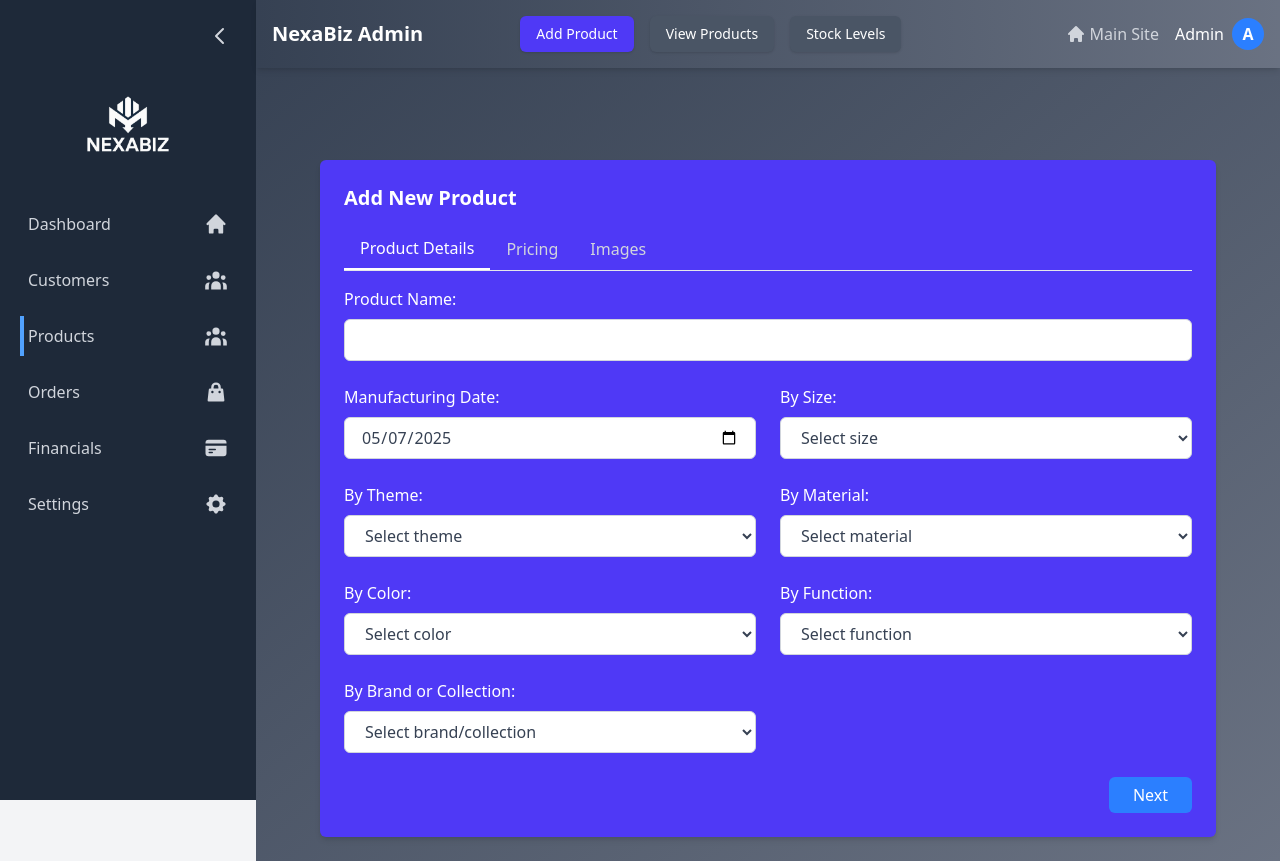
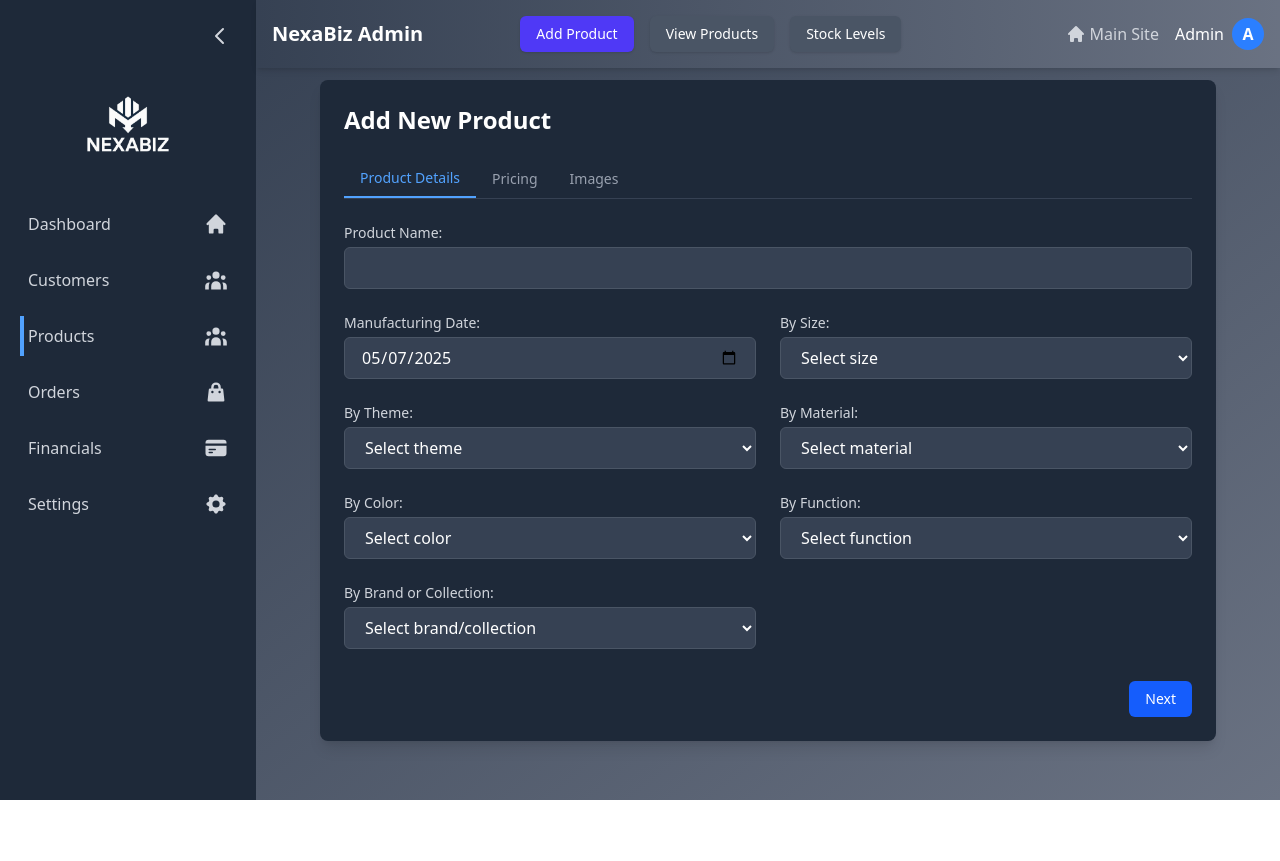
Before and after one commit to itp-ProjectGroup/nexxabiz1.1, a React (Vite) app in the folder nexa-biz-frontend/: page /admin/products/add in a window 1280 px wide. After the commit the page ends 800 px from the top, so only its background shows below. Built offline with nearby package versions, Linux system fonts and the light colour scheme.

Commit message:
design addproduct1.1

```diff
--- a/nexa-biz-frontend/src/pages/ProductForm.jsx
+++ b/nexa-biz-frontend/src/pages/ProductForm.jsx
@@ -147,25 +147,25 @@ const ProductForm = () => {
   };
 
   return (
-    <div className='max-w-4xl p-6 mx-auto bg-indigo-600 rounded-md shadow-md dark:bg-gray-800 mt-20'>
-    <h1 className="text-xl font-bold text-white capitalize dark:text-white">Add New Product</h1>
+    <div className="max-w-4xl mx-auto p-6 bg-gray-800 rounded-lg shadow-lg">
+      <h1 className="text-2xl font-bold text-white mb-6">Add New Product</h1>
 
       {/* Tab Navigation */}
-    <div className="flex border-b border-gray-200 dark:border-gray-700 mt-4">
+      <div className="flex border-b border-gray-700 mb-6">
         <button
-        className={`py-2 px-4 font-medium ${activeTab === 'details' ? 'text-white border-b-2 border-white' : 'text-gray-300'}`}
+          className={`py-2 px-4 font-medium text-sm ${activeTab === 'details' ? 'text-blue-400 border-b-2 border-blue-400' : 'text-gray-400 hover:text-white'}`}
           onClick={() => setActiveTab('details')}
         >
           Product Details
         </button>
         <button
-        className={`py-2 px-4 font-medium ${activeTab === 'pricing' ? 'text-white border-b-2 border-white' : 'text-gray-300'}`}
+          className={`py-2 px-4 font-medium text-sm ${activeTab === 'pricing' ? 'text-blue-400 border-b-2 border-blue-400' : 'text-gray-400 hover:text-white'}`}
           onClick={() => setActiveTab('pricing')}
         >
           Pricing
         </button>
         <button
-        className={`py-2 px-4 font-medium ${activeTab === 'images' ? 'text-white border-b-2 border-white' : 'text-gray-300'}`}
+          className={`py-2 px-4 font-medium text-sm ${activeTab === 'images' ? 'text-blue-400 border-b-2 border-blue-400' : 'text-gray-400 hover:text-white'}`}
           onClick={() => setActiveTab('images')}
         >
           Images
@@ -173,19 +173,19 @@ const ProductForm = () => {
       </div>
 
       {message && (
-      <p className={`mt-2 p-2 text-center text-white ${message.type === "success" ? "bg-green-500" : "bg-red-500"}`}>
+        <div className={`mb-6 p-3 rounded-md ${message.type === "success" ? "bg-green-800 text-green-100" : "bg-red-800 text-red-100"}`}>
           {message.text}
-      </p>
+        </div>
       )}
 
-    <form onSubmit={handleSubmit} className="product-form">
+      <form onSubmit={handleSubmit}>
         {/* Details Tab */}
         {activeTab === 'details' && (
-        <div className="grid grid-cols-1 gap-6 mt-4 sm:grid-cols-2">
+          <div className="grid grid-cols-1 gap-6 sm:grid-cols-2">
             <div className="sm:col-span-2">
-            <label className='text-white dark:text-gray-200' htmlFor="productName">Product Name:</label>
+              <label className="block text-sm font-medium text-gray-300 mb-1" htmlFor="productName">Product Name:</label>
               <input
-              className='block w-full px-4 py-2 mt-2 text-gray-700 bg-white border border-gray-300 rounded-md dark:bg-gray-800 dark:text-gray-300 dark:border-gray-600 focus:border-blue-500 dark:focus:border-blue-500 focus:outline-none focus:ring'
+                className="w-full px-4 py-2 bg-gray-700 border border-gray-600 rounded-md text-white focus:ring-blue-500 focus:border-blue-500"
                 type="text"
                 id="productName"
                 name="productName"
@@ -196,9 +196,9 @@ const ProductForm = () => {
             </div>
 
             <div>
-            <label className='text-white dark:text-gray-200' htmlFor="manufacturingDate">Manufacturing Date:</label>
+              <label className="block text-sm font-medium text-gray-300 mb-1" htmlFor="manufacturingDate">Manufacturing Date:</label>
               <input
-              className='block w-full px-4 py-2 mt-2 text-gray-700 bg-white border border-gray-300 rounded-md dark:bg-gray-800 dark:text-gray-300 dark:border-gray-600 focus:border-blue-500 dark:focus:border-blue-500 focus:outline-none focus:ring'
+                className="w-full px-4 py-2 bg-gray-700 border border-gray-600 rounded-md text-white focus:ring-blue-500 focus:border-blue-500"
                 type="date"
                 id="manufacturingDate"
                 name="manufacturingDate"
@@ -210,9 +210,9 @@ const ProductForm = () => {
 
             {/* Size Selector */}
             <div>
-            <label className='text-white dark:text-gray-200'>By Size:</label>
+              <label className="block text-sm font-medium text-gray-300 mb-1">By Size:</label>
               <select
-              className="block w-full px-4 py-2 mt-2 text-gray-700 bg-white border border-gray-300 rounded-md dark:bg-gray-800 dark:text-gray-300 dark:border-gray-600 focus:border-blue-500 dark:focus:border-blue-500 focus:outline-none focus:ring"
+                className="w-full px-4 py-2 bg-gray-700 border border-gray-600 rounded-md text-white focus:ring-blue-500 focus:border-blue-500"
                 value={product.size}
                 onChange={(e) => handleChange(e)}
                 name="size"
@@ -226,9 +226,9 @@ const ProductForm = () => {
 
             {/* Theme Selector */}
             <div>
-            <label className='text-white dark:text-gray-200'>By Theme:</label>
+              <label className="block text-sm font-medium text-gray-300 mb-1">By Theme:</label>
               <select
-              className="block w-full px-4 py-2 mt-2 text-gray-700 bg-white border border-gray-300 rounded-md dark:bg-gray-800 dark:text-gray-300 dark:border-gray-600 focus:border-blue-500 dark:focus:border-blue-500 focus:outline-none focus:ring"
+                className="w-full px-4 py-2 bg-gray-700 border border-gray-600 rounded-md text-white focus:ring-blue-500 focus:border-blue-500"
                 value={product.theme}
                 onChange={(e) => handleChange(e)}
                 name="theme"
@@ -242,9 +242,9 @@ const ProductForm = () => {
 
             {/* Material Selector */}
             <div>
-            <label className='text-white dark:text-gray-200'>By Material:</label>
+              <label className="block text-sm font-medium text-gray-300 mb-1">By Material:</label>
               <select
-              className="block w-full px-4 py-2 mt-2 text-gray-700 bg-white border border-gray-300 rounded-md dark:bg-gray-800 dark:text-gray-300 dark:border-gray-600 focus:border-blue-500 dark:focus:border-blue-500 focus:outline-none focus:ring"
+                className="w-full px-4 py-2 bg-gray-700 border border-gray-600 rounded-md text-white focus:ring-blue-500 focus:border-blue-500"
                 value={product.material}
                 onChange={(e) => handleChange(e)}
                 name="material"
@@ -258,9 +258,9 @@ const ProductForm = () => {
 
             {/* Color Selector */}
             <div>
-            <label className='text-white dark:text-gray-200'>By Color:</label>
+              <label className="block text-sm font-medium text-gray-300 mb-1">By Color:</label>
               <select
-              className="block w-full px-4 py-2 mt-2 text-gray-700 bg-white border border-gray-300 rounded-md dark:bg-gray-800 dark:text-gray-300 dark:border-gray-600 focus:border-blue-500 dark:focus:border-blue-500 focus:outline-none focus:ring"
+                className="w-full px-4 py-2 bg-gray-700 border border-gray-600 rounded-md text-white focus:ring-blue-500 focus:border-blue-500"
                 value={product.color}
                 onChange={(e) => handleChange(e)}
                 name="color"
@@ -274,9 +274,9 @@ const ProductForm = () => {
 
             {/* Function Selector */}
             <div>
-            <label className='text-white dark:text-gray-200'>By Function:</label>
+              <label className="block text-sm font-medium text-gray-300 mb-1">By Function:</label>
               <select
-              className="block w-full px-4 py-2 mt-2 text-gray-700 bg-white border border-gray-300 rounded-md dark:bg-gray-800 dark:text-gray-300 dark:border-gray-600 focus:border-blue-500 dark:focus:border-blue-500 focus:outline-none focus:ring"
+                className="w-full px-4 py-2 bg-gray-700 border border-gray-600 rounded-md text-white focus:ring-blue-500 focus:border-blue-500"
                 value={product.function}
                 onChange={(e) => handleChange(e)}
                 name="function"
@@ -290,9 +290,9 @@ const ProductForm = () => {
 
             {/* Brand Selector */}
             <div>
-            <label className='text-white dark:text-gray-200'>By Brand or Collection:</label>
+              <label className="block text-sm font-medium text-gray-300 mb-1">By Brand or Collection:</label>
               <select
-              className="block w-full px-4 py-2 mt-2 text-gray-700 bg-white border border-gray-300 rounded-md dark:bg-gray-800 dark:text-gray-300 dark:border-gray-600 focus:border-blue-500 dark:focus:border-blue-500 focus:outline-none focus:ring"
+                className="w-full px-4 py-2 bg-gray-700 border border-gray-600 rounded-md text-white focus:ring-blue-500 focus:border-blue-500"
                 value={product.brand}
                 onChange={(e) => handleChange(e)}
                 name="brand"
@@ -308,11 +308,11 @@ const ProductForm = () => {
 
         {/* Pricing Tab */}
         {activeTab === 'pricing' && (
-        <div className="grid grid-cols-1 gap-6 mt-4 sm:grid-cols-2">
+          <div className="grid grid-cols-1 gap-6 sm:grid-cols-2">
             <div>
-            <label className='text-white dark:text-gray-200' htmlFor="ManufacturingCost">Manufacturing Cost:</label>
+              <label className="block text-sm font-medium text-gray-300 mb-1" htmlFor="ManufacturingCost">Manufacturing Cost:</label>
               <input
-              className='block w-full px-4 py-2 mt-2 text-gray-700 bg-white border border-gray-300 rounded-md dark:bg-gray-800 dark:text-gray-300 dark:border-gray-600 focus:border-blue-500 dark:focus:border-blue-500 focus:outline-none focus:ring'
+                className="w-full px-4 py-2 bg-gray-700 border border-gray-600 rounded-md text-white focus:ring-blue-500 focus:border-blue-500"
                 type="number"
                 id="ManufacturingCost"
                 name="ManufacturingCost"
@@ -323,14 +323,14 @@ const ProductForm = () => {
                 required
               />
               {errors.ManufacturingCost && (
-              <p className="mt-1 text-sm text-red-300">{errors.ManufacturingCost}</p>
+                <p className="mt-1 text-sm text-red-400">{errors.ManufacturingCost}</p>
               )}
             </div>
 
             <div>
-            <label className='text-white dark:text-gray-200' htmlFor="sellingPrice">Selling Price:</label>
+              <label className="block text-sm font-medium text-gray-300 mb-1" htmlFor="sellingPrice">Selling Price:</label>
               <input
-              className='block w-full px-4 py-2 mt-2 text-gray-700 bg-white border border-gray-300 rounded-md dark:bg-gray-800 dark:text-gray-300 dark:border-gray-600 focus:border-blue-500 dark:focus:border-blue-500 focus:outline-none focus:ring'
+                className="w-full px-4 py-2 bg-gray-700 border border-gray-600 rounded-md text-white focus:ring-blue-500 focus:border-blue-500"
                 type="number"
                 id="sellingPrice"
                 name="sellingPrice"
@@ -341,20 +341,20 @@ const ProductForm = () => {
                 required
               />
               {errors.sellingPrice && (
-              <p className="mt-1 text-sm text-red-300">{errors.sellingPrice}</p>
+                <p className="mt-1 text-sm text-red-400">{errors.sellingPrice}</p>
               )}
             </div>
 
             <div className="sm:col-span-2">
-            <label className='text-white dark:text-gray-200'>Promotions:</label>
-            <div className="flex flex-wrap gap-2 mt-2">
+              <label className="block text-sm font-medium text-gray-300 mb-1">Promotions:</label>
+              <div className="flex flex-wrap gap-2">
                 {promotionOptions.map(discount => (
                   <button
                     key={discount}
                     type="button"
-                  className={`px-3 py-1 rounded-md ${product.promotions.includes(discount)
-                    ? 'bg-green-500 text-white'
-                    : 'bg-gray-200 text-gray-800'}`}
+                    className={`px-3 py-1 rounded-md text-sm ${product.promotions.includes(discount)
+                      ? 'bg-blue-600 text-white'
+                      : 'bg-gray-700 text-gray-300 hover:bg-gray-600'}`}
                     onClick={() => handlePromotionSelect(discount)}
                   >
                     {discount}%
@@ -362,16 +362,16 @@ const ProductForm = () => {
                 ))}
               </div>
               {product.promotions.length > 0 && (
-              <p className="mt-2 text-sm text-white">
+                <p className="mt-2 text-sm text-gray-300">
                   Selected: {product.promotions.join('%, ')}%
                 </p>
               )}
             </div>
 
             <div>
-            <label className='text-white dark:text-gray-200' htmlFor="lowStockLevel">Low Stock Level:</label>
+              <label className="block text-sm font-medium text-gray-300 mb-1" htmlFor="lowStockLevel">Low Stock Level:</label>
               <input
-              className='block w-full px-4 py-2 mt-2 text-gray-700 bg-white border border-gray-300 rounded-md dark:bg-gray-800 dark:text-gray-300 dark:border-gray-600 focus:border-blue-500 dark:focus:border-blue-500 focus:outline-none focus:ring'
+                className="w-full px-4 py-2 bg-gray-700 border border-gray-600 rounded-md text-white focus:ring-blue-500 focus:border-blue-500"
                 type="number"
                 id="lowStockLevel"
                 name="lowStockLevel"
@@ -381,13 +381,13 @@ const ProductForm = () => {
                 required
               />
               {errors.lowStockLevel && (
-              <p className="mt-1 text-sm text-red-300">{errors.lowStockLevel}</p>
+                <p className="mt-1 text-sm text-red-400">{errors.lowStockLevel}</p>
               )}
             </div>
             <div>
-          <label className='text-white dark:text-gray-200' htmlFor="quantity">Quantity:</label>
+              <label className="block text-sm font-medium text-gray-300 mb-1" htmlFor="quantity">Quantity:</label>
               <input
-              className= 'block w-full px-4 py-2 mt-2 text-gray-700 bg-white border border-gray-300 rounded-md dark:bg-gray-800 dark:text-gray-300 dark:border-gray-600 focus:border-blue-500 dark:focus:border-blue-500 focus:outline-none focus:ring'
+                className="w-full px-4 py-2 bg-gray-700 border border-gray-600 rounded-md text-white focus:ring-blue-500 focus:border-blue-500"
                 id="quantity"
                 name="quantity"
                 value={product.quantity}
@@ -397,39 +397,38 @@ const ProductForm = () => {
               />
             </div>
           </div>
-
         )}
 
         {/* Images Tab */}
         {activeTab === 'images' && (
-        <div className="mt-4">
-          <label className="block text-sm font-medium text-white" htmlFor="images">Upload Images:</label>
-          <div className='space-y-1 text-center border-2 border-dashed border-gray-300 p-4 rounded-lg mt-2'>
-            <svg className="mx-auto h-12 w-12 text-white" stroke="currentColor" fill="none" viewBox="0 0 48 48" aria-hidden="true">
+          <div>
+            <label className="block text-sm font-medium text-gray-300 mb-2">Upload Images:</label>
+            <div className="border-2 border-dashed border-gray-600 rounded-lg p-6 text-center bg-gray-700 hover:border-gray-500 transition-colors">
+              <svg className="mx-auto h-12 w-12 text-gray-400" stroke="currentColor" fill="none" viewBox="0 0 48 48" aria-hidden="true">
                 <path d="M28 8H12a4 4 0 00-4 4v20m32-12v8m0 0v8a4 4 0 01-4 4H12a4 4 0 01-4-4v-4m32-4l-3.172-3.172a4 4 0 00-5.656 0L28 28M8 32l9.172-9.172a4 4 0 015.656 0L28 28m0 0l4 4m4-24h8m-4-4v8m-12 4h.02"
                   strokeWidth="2" strokeLinecap="round" strokeLinejoin="round" />
               </svg>
-            <div className='flex text-sm text-gray-600'>
-              <label htmlFor="file-upload" className="relative cursor-pointer bg-white rounded-md font-medium text-indigo-600 hover:text-indigo-500 focus-within:outline-none focus-within:ring-2 focus-within:ring-offset-2 focus-within:ring-indigo-500">
-                <span className="">Upload a file</span>
+              <div className="flex justify-center text-sm text-gray-400 mt-2">
+                <label htmlFor="file-upload" className="relative cursor-pointer bg-gray-800 rounded-md font-medium text-blue-400 hover:text-blue-300">
+                  <span>Upload a file</span>
                   <input
                     id="file-upload"
                     type="file"
                     multiple
                     accept="image/*"
                     onChange={handleImageChange}
-                  className="hidden"
+                    className="sr-only"
                   />
                 </label>
-              <p className="pl-1 text-white">or drag and drop</p>
+                <p className="pl-1 text-gray-400">or drag and drop</p>
               </div>
-            <p className="text-xs text-white">
+              <p className="text-xs text-gray-500 mt-1">
                 (PNG, JPG, GIF up to 10MB)
               </p>
               {product.images.length > 0 && (
-              <div className="mt-2 p-2 bg-gray-700 rounded-md">
-                <h3 className="text-white text-sm font-semibold">Selected Files:</h3>
-                <ul className="text-gray-300 text-xs">
+                <div className="mt-4 p-3 bg-gray-800 rounded-md">
+                  <h3 className="text-gray-300 text-sm font-medium">Selected Files:</h3>
+                  <ul className="text-gray-400 text-xs mt-1">
                     {product.images.map((file, index) => (
                       <li key={index} className="truncate">{file.name}</li>
                     ))}
@@ -440,11 +439,11 @@ const ProductForm = () => {
           </div>
         )}
 
-      <div className='flex justify-between mt-6'>
+        <div className="flex justify-between mt-8">
           {activeTab !== 'details' && (
             <button
               type="button"
-            className='px-6 py-2 leading-5 text-white transition-colors duration-200 transform bg-gray-500 rounded-md hover:bg-gray-700 focus:outline-none'
+              className="px-4 py-2 text-sm font-medium text-white bg-gray-600 rounded-md hover:bg-gray-700 focus:outline-none focus:ring-2 focus:ring-gray-500"
               onClick={() => setActiveTab(activeTab === 'pricing' ? 'details' : 'pricing')}
             >
               Previous
@@ -454,7 +453,7 @@ const ProductForm = () => {
           {activeTab !== 'images' ? (
             <button
               type="button"
-      className='px-6 py-2 leading-5 text-white transition-colors duration-200 transform bg-blue-500 rounded-md hover:bg-blue-700 focus:outline-none ml-auto'
+              className="ml-auto px-4 py-2 text-sm font-medium text-white bg-blue-600 rounded-md hover:bg-blue-700 focus:outline-none focus:ring-2 focus:ring-blue-500"
               onClick={() => {
                 if (activeTab === 'details') setActiveTab('pricing');
                 if (activeTab === 'pricing') setActiveTab('images');
@@ -465,7 +464,7 @@ const ProductForm = () => {
           ) : (
             <button
               type="submit"
-      className='px-6 py-2 leading-5 text-white transition-colors duration-200 transform bg-pink-500 rounded-md hover:bg-pink-700 focus:outline-none ml-auto'
+              className="ml-auto px-4 py-2 text-sm font-medium text-white bg-green-600 rounded-md hover:bg-green-700 focus:outline-none focus:ring-2 focus:ring-green-500"
             >
               Add Product
             </button>
```
Lines whose indentation alone changed are shown as unchanged.
